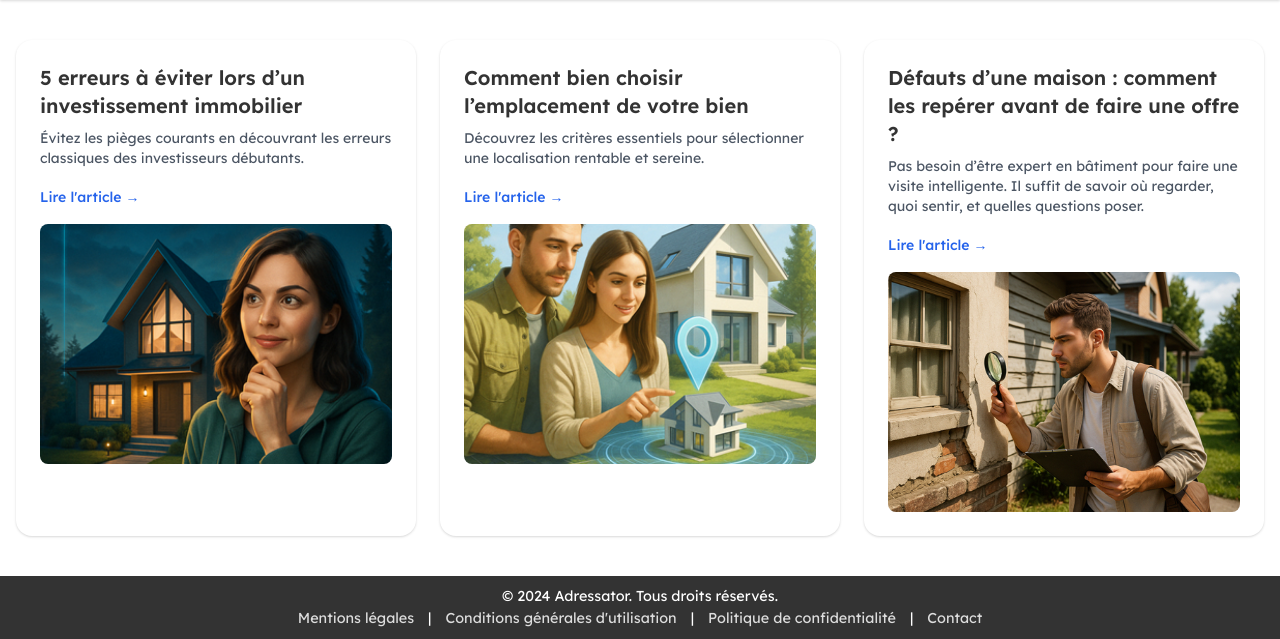
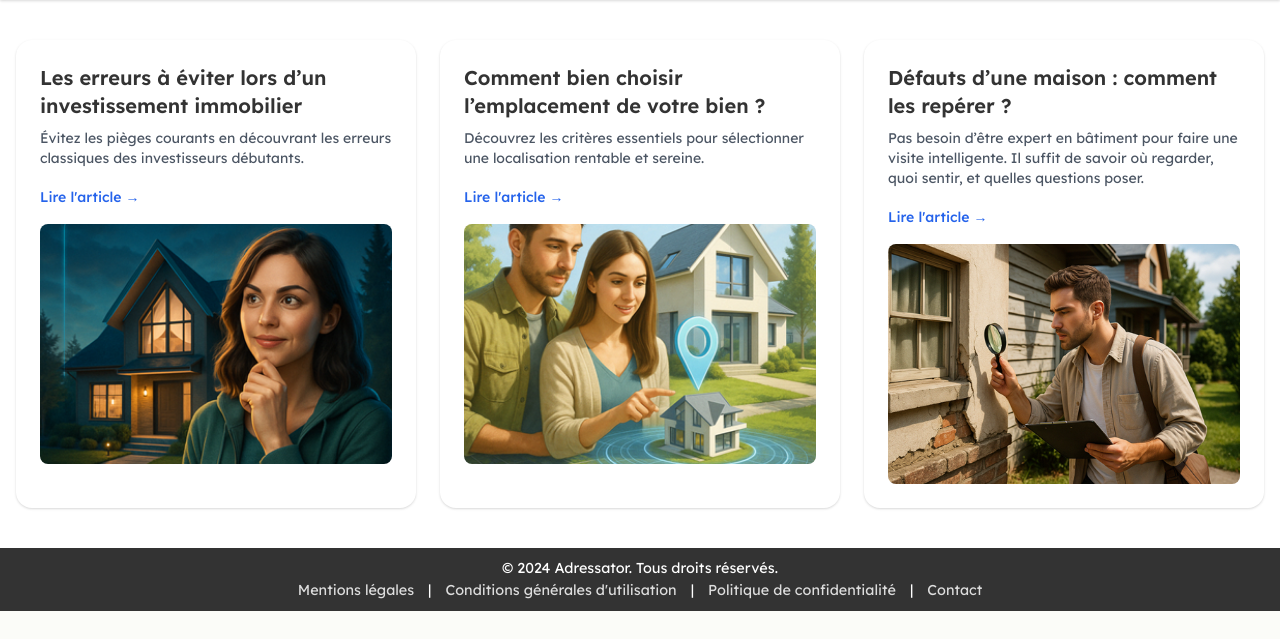
Before and after one commit to YannTonThat/Adressator, a Flask app: page /actu in a window 1280 px wide. Shown: the part 189-828 px from the top of the page. After the commit the page ends 800 px from the top, so only its background shows below. Run offline with Flask 3, Linux system fonts and the light colour scheme; parts of the project's set-up code (start-up, migrations or seed data) failed here and were passed over.

Commit message:
Update actu-conseils.html

```diff
--- a/templates/actu-conseils.html
+++ b/templates/actu-conseils.html
@@ -270,21 +270,21 @@
 	<main class="max-w-7xl mx-auto px-4 py-10 grid grid-cols-1 md:grid-cols-2 lg:grid-cols-3 gap-6">
 	  <!-- Carte Article -->
 	  <article class="bg-white rounded-2xl shadow p-6 hover:shadow-lg transition">
-		<h2 class="text-xl font-semibold mb-2">5 erreurs à éviter lors d’un investissement immobilier</h2>
+		<h2 class="text-xl font-semibold mb-2">Les erreurs à éviter lors d’un investissement immobilier</h2>
 		<p class="text-sm text-gray-600 mb-4">Évitez les pièges courants en découvrant les erreurs classiques des investisseurs débutants.</p>
 		<a href="article1" class="text-blue-600 hover:underline text-sm font-medium">Lire l'article →</a>
 		<img src="/static/article1.png" alt="Illustration article 1" class="mt-4 w-full h-60 object-cover rounded-lg">
 	  </article>
 
 	  <article class="bg-white rounded-2xl shadow p-6 hover:shadow-lg transition">
-		<h2 class="text-xl font-semibold mb-2">Comment bien choisir l’emplacement de votre bien</h2>
+		<h2 class="text-xl font-semibold mb-2">Comment bien choisir l’emplacement de votre bien ?</h2>
 		<p class="text-sm text-gray-600 mb-4">Découvrez les critères essentiels pour sélectionner une localisation rentable et sereine.</p>
 		<a href="article2" class="text-blue-600 hover:underline text-sm font-medium">Lire l'article →</a>
 		<img src="article2.png" alt="Illustration article 2" class="mt-4 w-full h-60 object-cover rounded-lg">
 	  </article>
 
 	  <article class="bg-white rounded-2xl shadow p-6 hover:shadow-lg transition">
-		<h2 class="text-xl font-semibold mb-2">Défauts d’une maison : comment les repérer avant de faire une offre ?</h2>
+		<h2 class="text-xl font-semibold mb-2">Défauts d’une maison : comment les repérer ?</h2>
 		<p class="text-sm text-gray-600 mb-4">Pas besoin d’être expert en bâtiment pour faire une visite intelligente. Il suffit de savoir où regarder, quoi sentir, et quelles questions poser.</p>
 		<a href="article3" class="text-blue-600 hover:underline text-sm font-medium">Lire l'article →</a>
 		<img src="article3.png" alt="Illustration article 3" class="mt-4 w-full h-60 object-cover rounded-lg">
```
